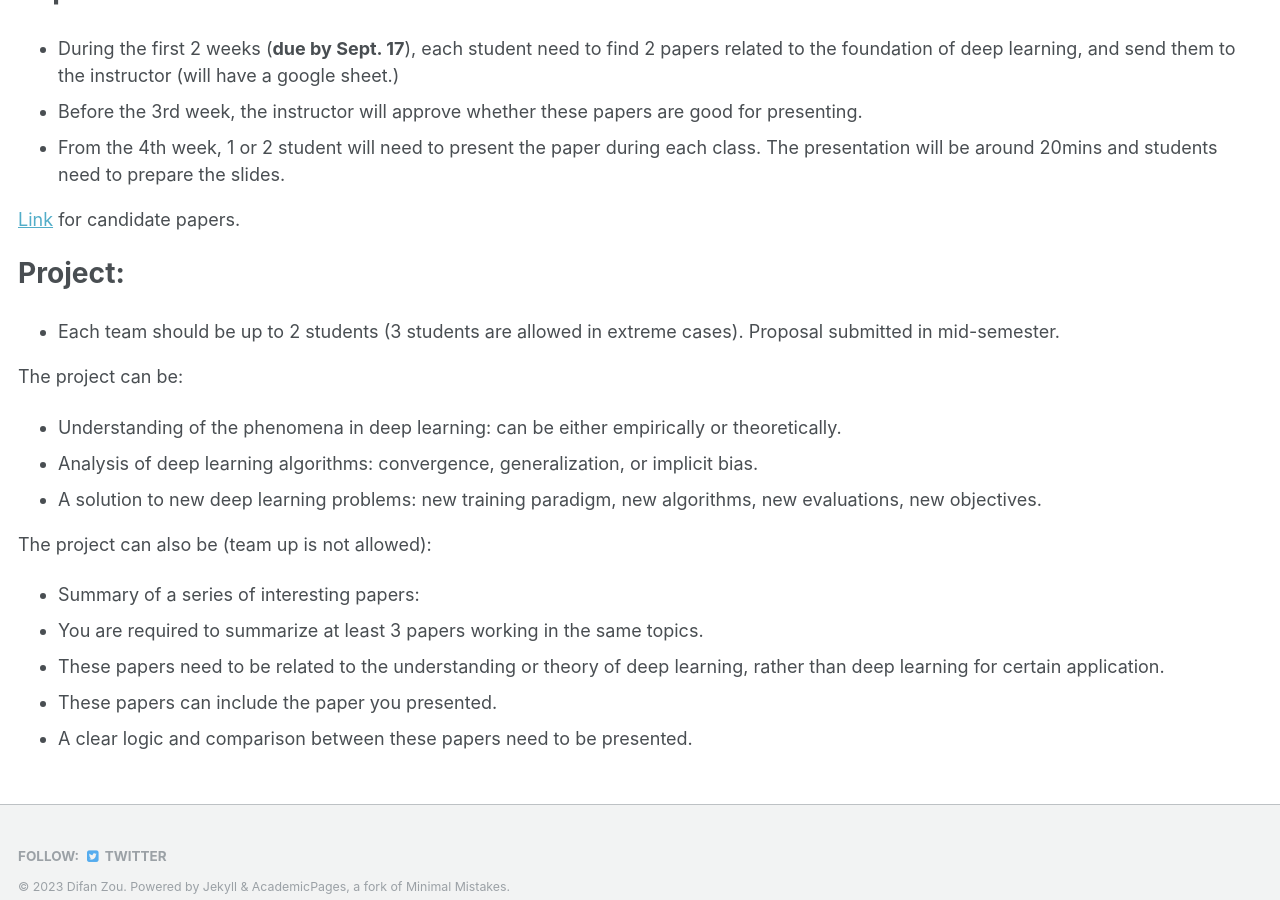
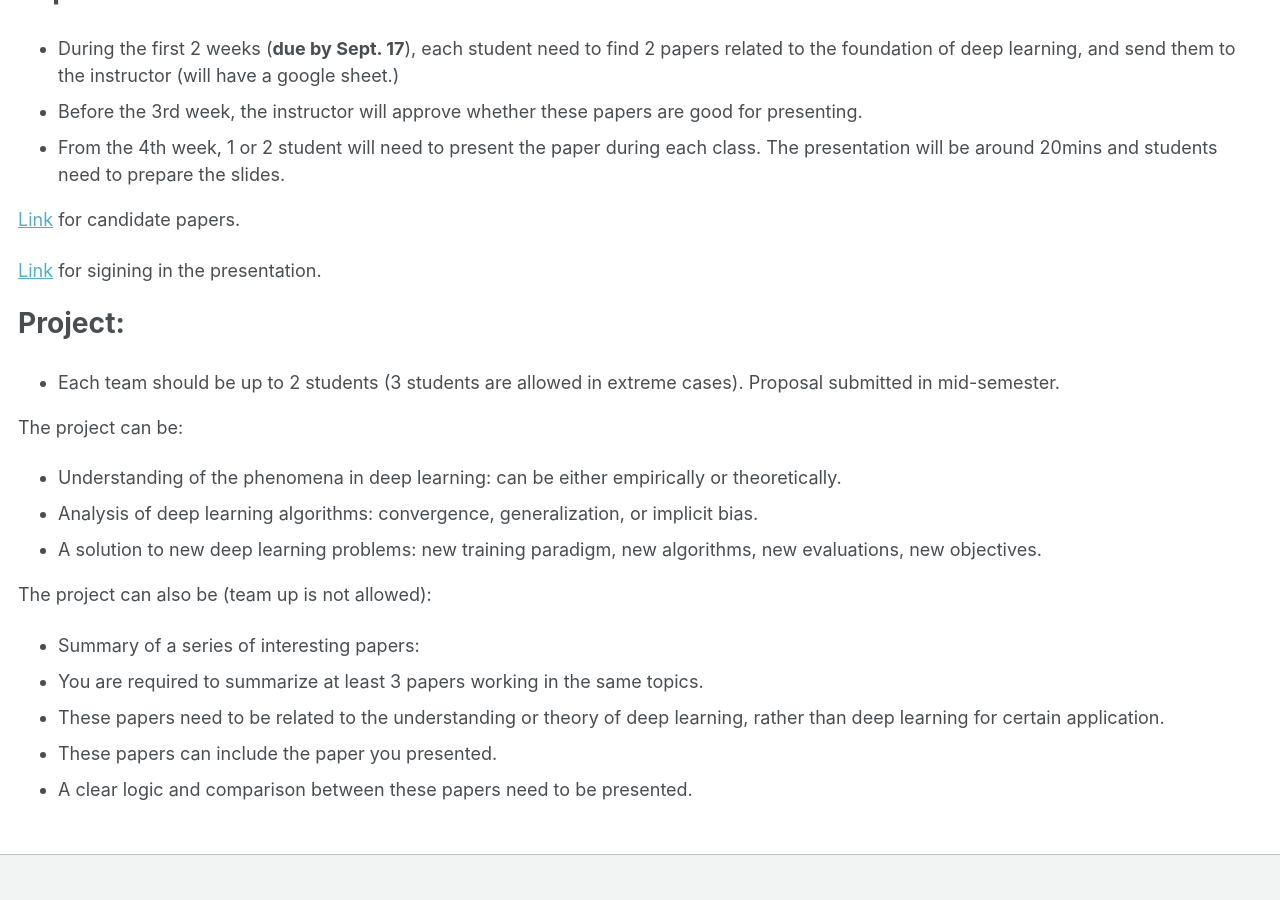
Before and after one commit to difanzou/difanzou.github.io, a Jekyll site: the page built from _teaching/2023-fall-teaching.md, in a window 1280 px wide and 900 px high, scrolled down 1057 px. Built offline with Jekyll 4.4.1, drawn with Linux system fonts in a browser that asks for light colours.

Commit message:
add teaching and group

```diff
--- a/_teaching/2023-fall-teaching.md
+++ b/_teaching/2023-fall-teaching.md
@@ -33,6 +33,8 @@ Deep learning has achieved great success in many real-world applications. Howeve
 
 [Link](https://docs.google.com/spreadsheets/d/1x28YI76M9YFGUJz9t86_vosgge2W3yFWax2FzjdcBwg/edit?usp=sharing) for candidate papers.
 
+[Link](https://docs.google.com/spreadsheets/d/1Vy2BV6UwIZDsG0olsjJtio19ZKyQR5QuIakHJXV6j24/edit?usp=sharing) for sigining in the presentation.
+
 # Project:
 
 * Each team should be up to 2 students (3 students are allowed in extreme cases). Proposal submitted in mid-semester.
```
